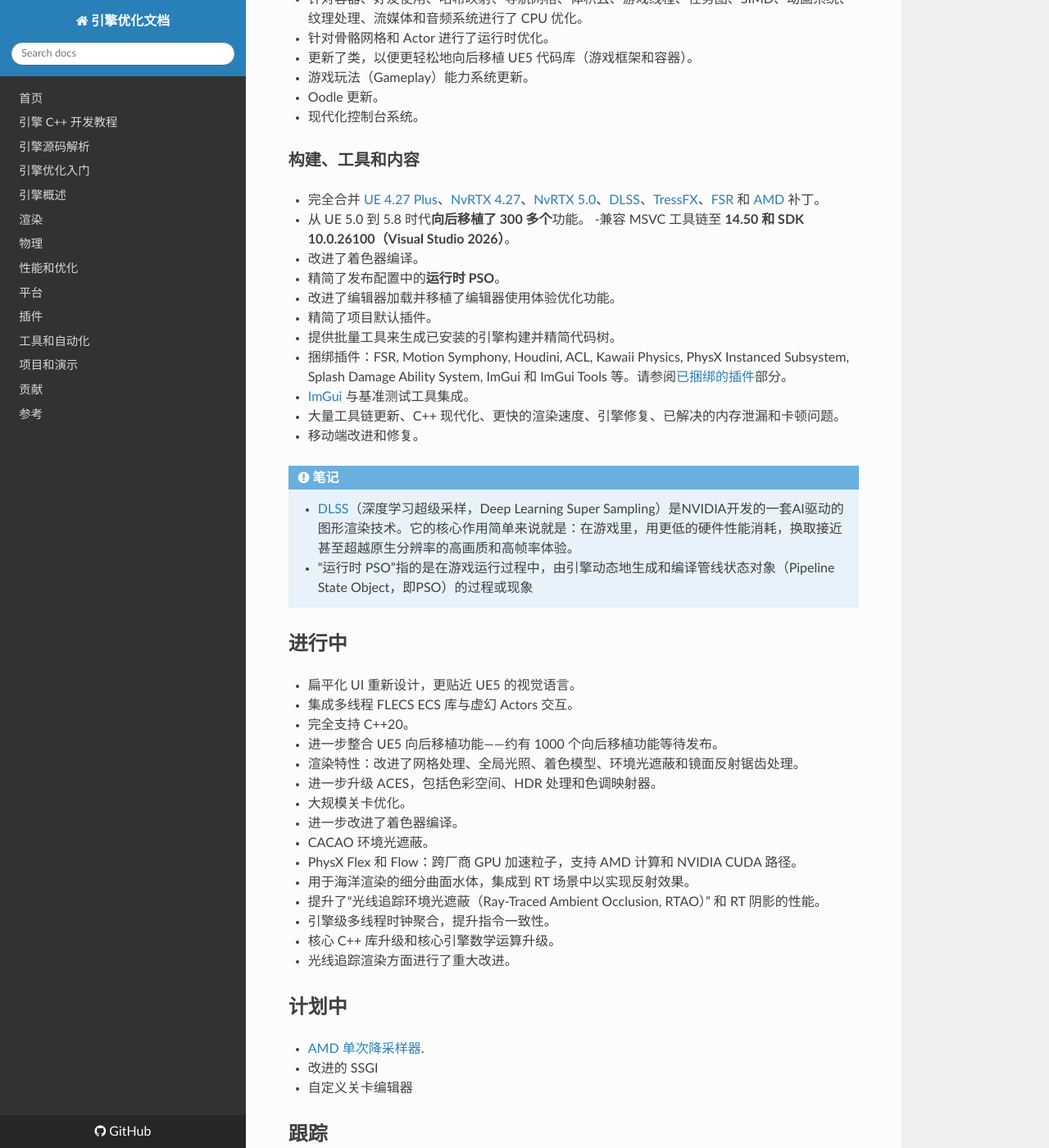
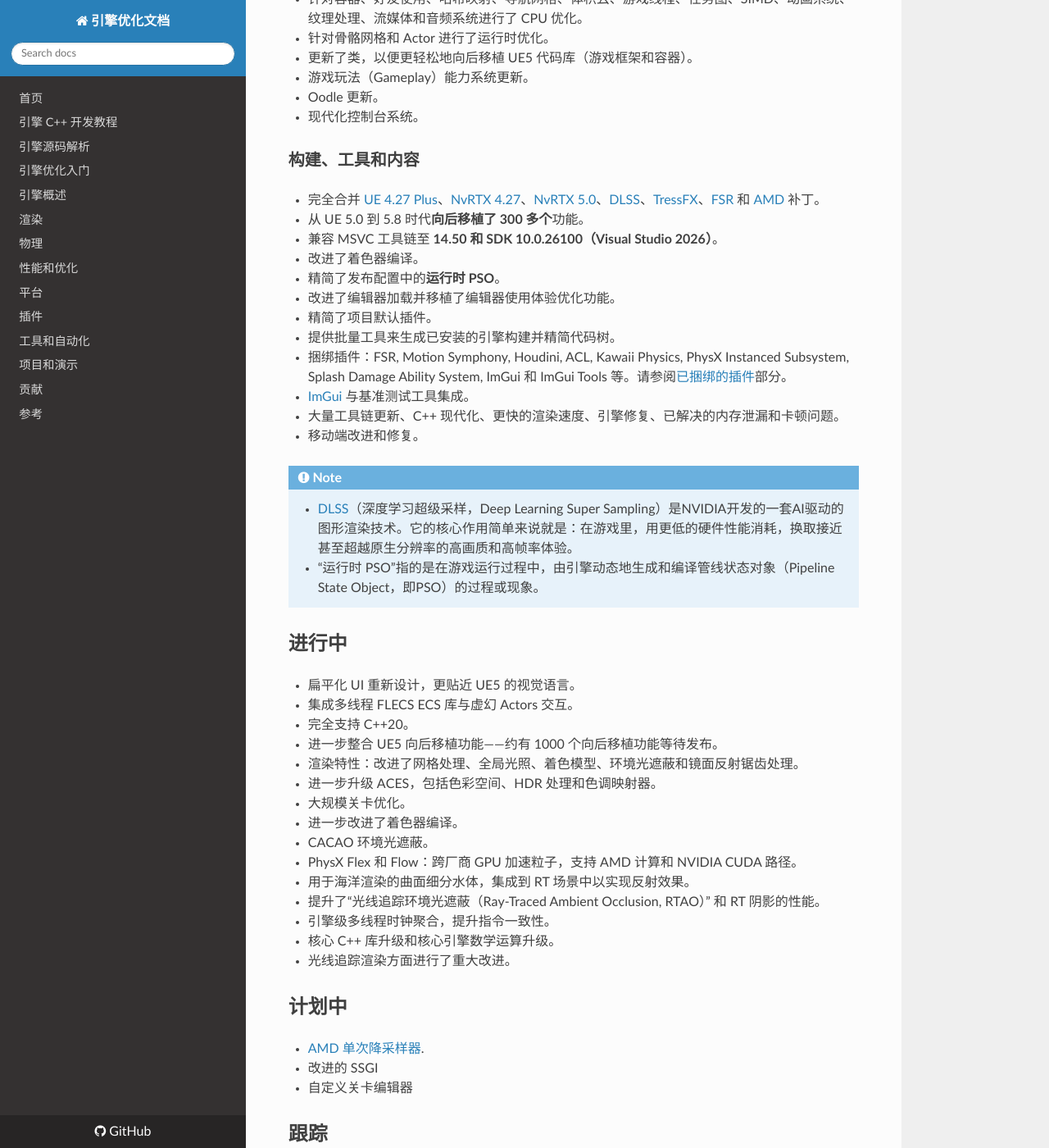
Before and after one commit to OpenHUTB/cpp, an MkDocs documentation site: the page built from docs/optimization/EngineOverview/Release-Notes.md, in a window 1280 px wide and 1400 px high, scrolled down 1446 px. Shown: the whole window at 82% size. Built offline with MkDocs 1.6.1, drawn with Linux system fonts in a browser that asks for light colours; nearby versions of some CDN libraries; a script that is not in the unit is left out; some of the changed text lies outside the part shown.

Commit message:
docs(engineoverview): 修正发布说明页的 admonition、标点与术语
- 「!!! 笔记」改为 note
- 列表项缺空格、「SMAA」「局部化 IBL」句末标点补齐
- 「反向移植」统一为「向后移植」，「细分曲面水体」改为「曲面细分水体」

```diff
--- a/docs/optimization/EngineOverview/Release-Notes.md
+++ b/docs/optimization/EngineOverview/Release-Notes.md
@@ -31,7 +31,7 @@
 - **Callisto BRDF** 着色模型：单瓣和双瓣 GGX 高光，带有高光菲涅尔衰减。
 - **Toon** 着色模型，灵感来自《罪恶装备》。
 - **HBAO+** 环境光遮蔽。
-- **基于计算的 SMAA**.
+- **基于计算的 SMAA**。
 - 改进的 **FXAA**，提供更高图像质量选项。
 - 更新的 **TAA** ，以获得更好的时间分辨率。
 - 移植并集成了 **DLSS 4.5**, **FSR 2**, **FSR 4**, **XeSS**, **NIS** 和 **AMD Anti-Lag 2**。
@@ -58,7 +58,7 @@
 
 - 完全合并 [UE 4.27 Plus](https://github.com/EpicGames/UnrealEngine/tree/4.27-plus)、[NvRTX 4.27](https://github.com/NvRTX/UnrealEngine/tree/NvRTX_Caustics-4.27)、[NvRTX 5.0](https://github.com/NvRTX/UnrealEngine/tree/nvrtx-5.0)、[DLSS](https://github.com/NvRTX/UnrealEngine/tree/dlss3/sl2-4.27-dlss-plugin)、[TressFX](https://github.com/GPUOpen-Effects/TressFX)、[FSR](https://github.com/GPUOpen-Effects/FidelityFX-FSR) 和 [AMD](https://github.com/GPUOpenSoftware/UnrealEngine/tree/EngineOpt-4.24) 补丁。
 - 从 UE 5.0 到 5.8 时代**向后移植了 300 多个**功能。
--兼容 MSVC 工具链至 **14.50 和 SDK 10.0.26100（Visual Studio 2026）**。
+- 兼容 MSVC 工具链至 **14.50 和 SDK 10.0.26100（Visual Studio 2026）**。
 - 改进了着色器编译。
 - 精简了发布配置中的**运行时 PSO**。
 - 改进了编辑器加载并移植了编辑器使用体验优化功能。
@@ -70,11 +70,11 @@
 - 大量工具链更新、C++ 现代化、更快的渲染速度、引擎修复、已解决的内存泄漏和卡顿问题。
 - 移动端改进和修复。
 
-!!! 笔记
+!!! note
 
     * [DLSS](https://github.com/NvRTX/UnrealEngine/tree/dlss3/sl2-4.27-dlss-plugin)（深度学习超级采样，Deep Learning Super Sampling）是NVIDIA开发的一套AI驱动的图形渲染技术。它的核心作用简单来说就是：在游戏里，用更低的硬件性能消耗，换取接近甚至超越原生分辨率的高画质和高帧率体验。
 
-    * “运行时 PSO”指的是在游戏运行过程中，由引擎动态地生成和编译管线状态对象（Pipeline State Object，即PSO）的过程或现象
+    * “运行时 PSO”指的是在游戏运行过程中，由引擎动态地生成和编译管线状态对象（Pipeline State Object，即PSO）的过程或现象。
 
 ## 进行中
 
@@ -88,7 +88,7 @@
 - 进一步改进了着色器编译。
 - CACAO 环境光遮蔽。
 - PhysX Flex 和 Flow：跨厂商 GPU 加速粒子，支持 AMD 计算和 NVIDIA CUDA 路径。
-- 用于海洋渲染的细分曲面水体，集成到 RT 场景中以实现反射效果。
+- 用于海洋渲染的曲面细分水体，集成到 RT 场景中以实现反射效果。
 - 提升了“光线追踪环境光遮蔽（Ray-Traced Ambient Occlusion, RTAO）” 和 RT 阴影的性能。
 - 引擎级多线程时钟聚合，提升指令一致性。
 - 核心 C++ 库升级和核心引擎数学运算升级。
```
Also changed, not shown: other parts of docs/optimization/EngineOverview/Release-Notes.md (+4 -4 lines).
